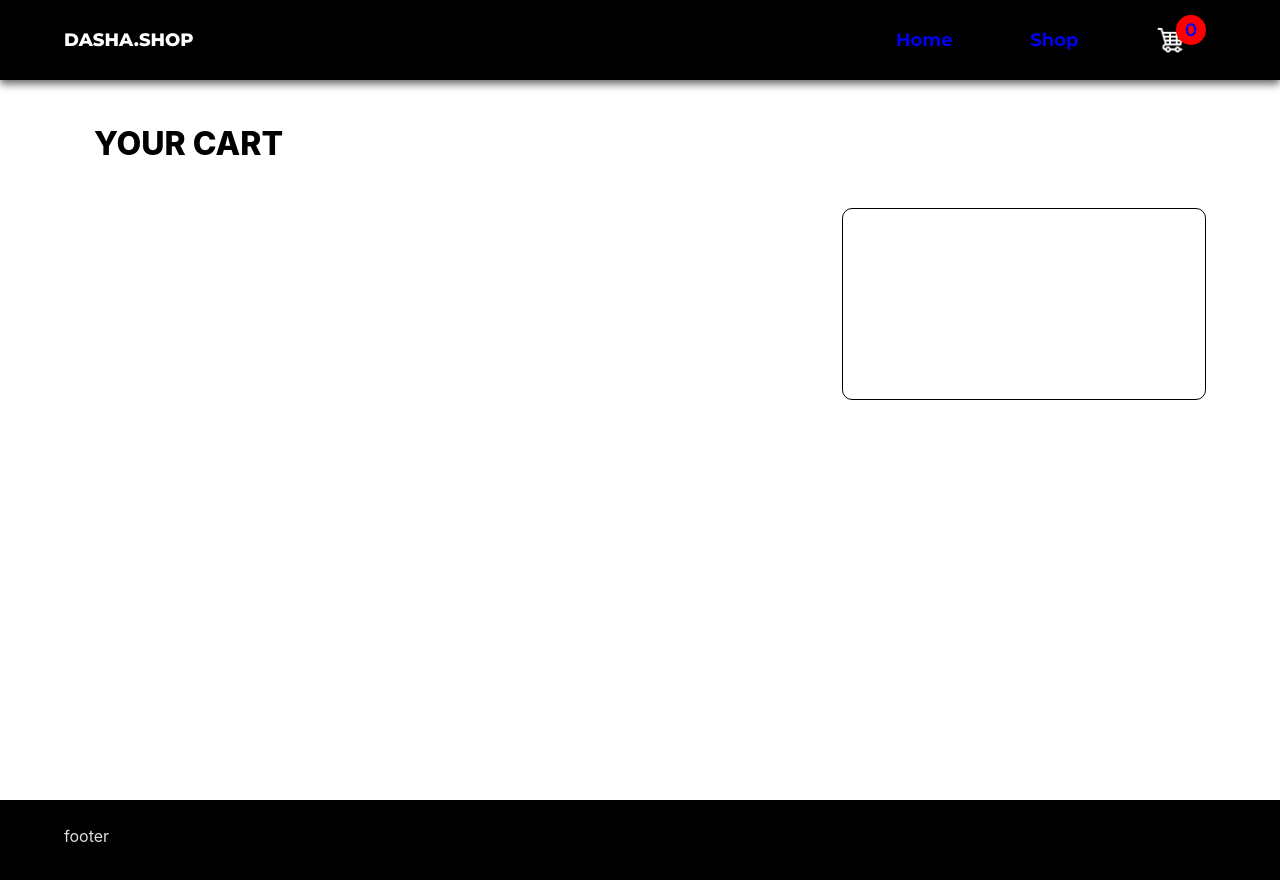
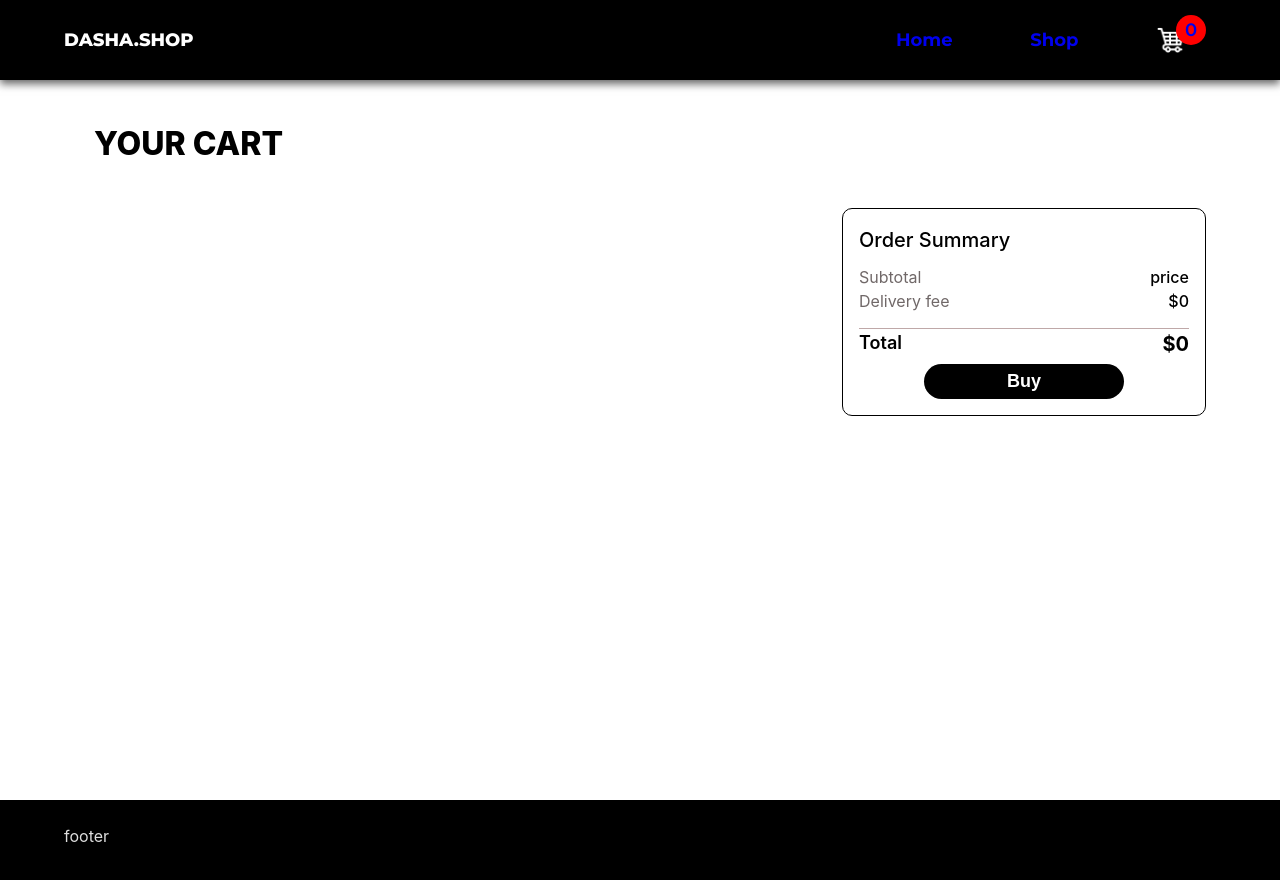
Before and after one commit to Vlad-Petruk/shopping-cart, a React (Vite) app: page /cart in a window 1280 px wide. Shown: the top 880 px of the page. Built offline with nearby package versions, Linux system fonts and the light colour scheme.

Commit message:
add and style order summary table

```diff
--- a/src/components/Cart/Cart.jsx
+++ b/src/components/Cart/Cart.jsx
@@ -24,7 +24,20 @@ function Cart() {
         </div>
         <div className={styles.sumBox}>
           <div className={styles.sum}>
-
+            <p className={styles.h2}>Order Summary</p>
+            <div className={styles.subtotal}>
+              <p>Subtotal</p>
+              <p className={styles.price}>price</p>
+            </div>
+            <div className={styles.delivery}>
+              <p>Delivery fee</p>
+              <p className={styles.price}>$0</p>
+            </div>
+            <div className={styles.total}>
+              <p>Total</p>
+              <p className={styles.totalPrice}>$0</p>
+            </div>
+            <button className={styles.buyBtn}>Buy</button>
           </div>
         </div>
       </div>
--- a/src/components/Cart/Cart.module.css
+++ b/src/components/Cart/Cart.module.css
@@ -48,8 +48,60 @@
 }
 
 .sum{
+    display: flex;
+    flex-direction: column;
+    justify-content: space-between;
+
     border: 1px solid black;
     border-radius: 10px;
-    height: 12rem;
+    height: 13rem;
     margin:0 10px;
+    padding: 1rem;
 }
+
+.h2{
+    font-weight: 500;
+    font-size: 20px;
+    padding-bottom: 10px;
+}
+.subtotal,
+.delivery,
+.total{
+    display: flex;
+    justify-content: space-between;
+}
+
+.price{
+    font-weight: 500;
+    font-size: 16px;
+}
+
+.totalPrice{
+    font-size: 20px;
+    font-weight: 700;
+}
+
+.subtotal>:first-child,
+.delivery>:first-child{
+    color: rgb(112, 104, 104);
+}
+
+.total{
+    border-top: 1px solid rgb(191, 168, 168);
+    margin-top: 15px;
+    font-size: 18px;
+    font-weight: 600;
+}
+
+.buyBtn{
+    background: black;
+    color: white;
+    font-size: 18px;
+    font-weight: 600;
+    width: 200px;
+    padding: 7px;
+    margin-top: 5px;
+    border: none;
+    border-radius: 9000px;
+    align-self: center;
+}
```
